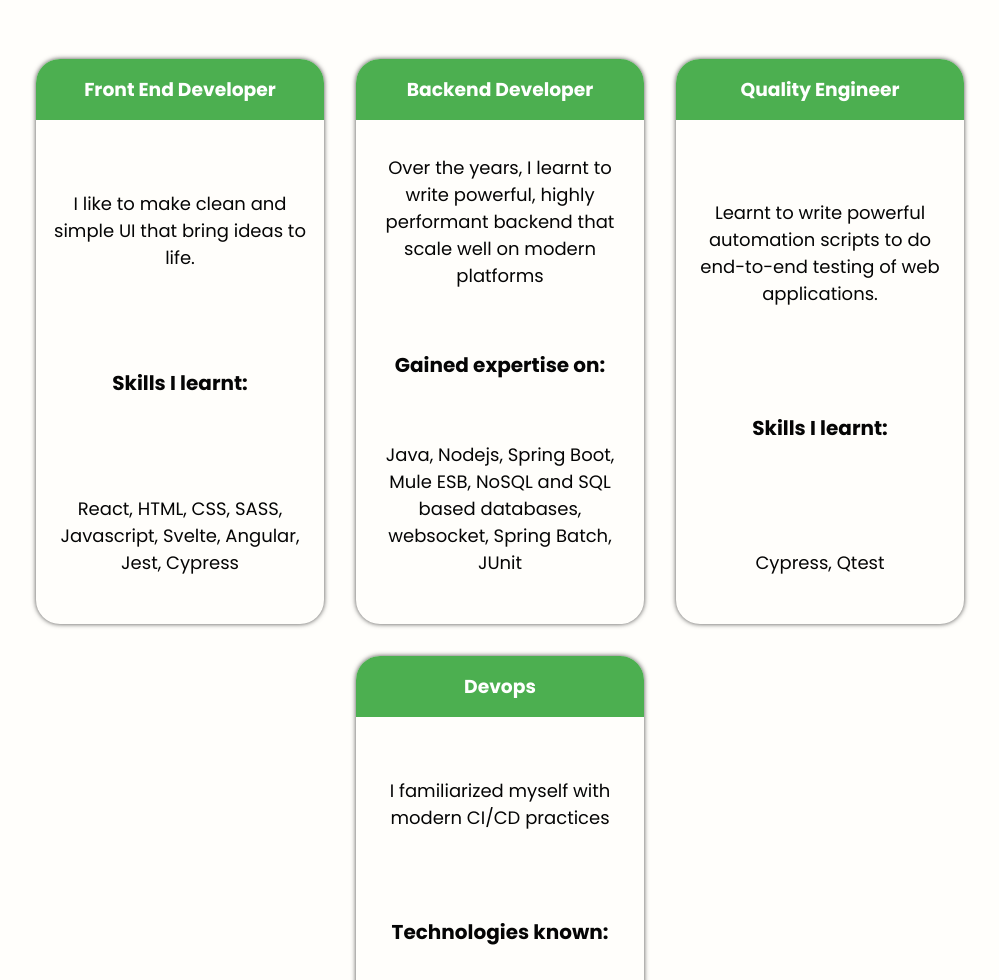
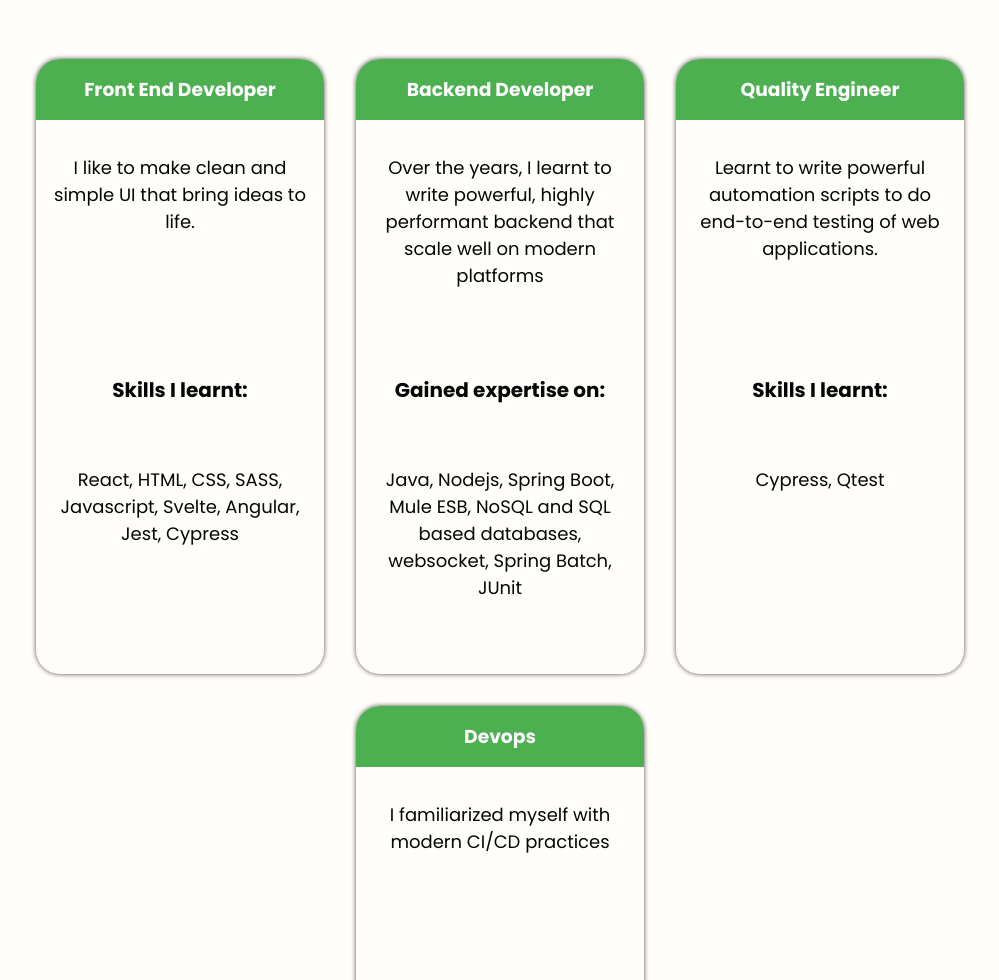
Before and after one commit to praveen1994kp/praveen-kumaravel-portfolio, a plain HTML site: page index.html in a window 1280 px wide. Shown: the part 860-1840 px from the top of the page, without its empty margins (140-1139 px from the left). Drawn offline with Linux system fonts and the light colour scheme.

Commit message:
Update main.css

```diff
--- a/main.css
+++ b/main.css
@@ -186,6 +186,7 @@
 }
 
 .card p {
+  flex-basis: 10rem;
   padding: 1rem;
   line-height: 1.5;
 }
```
